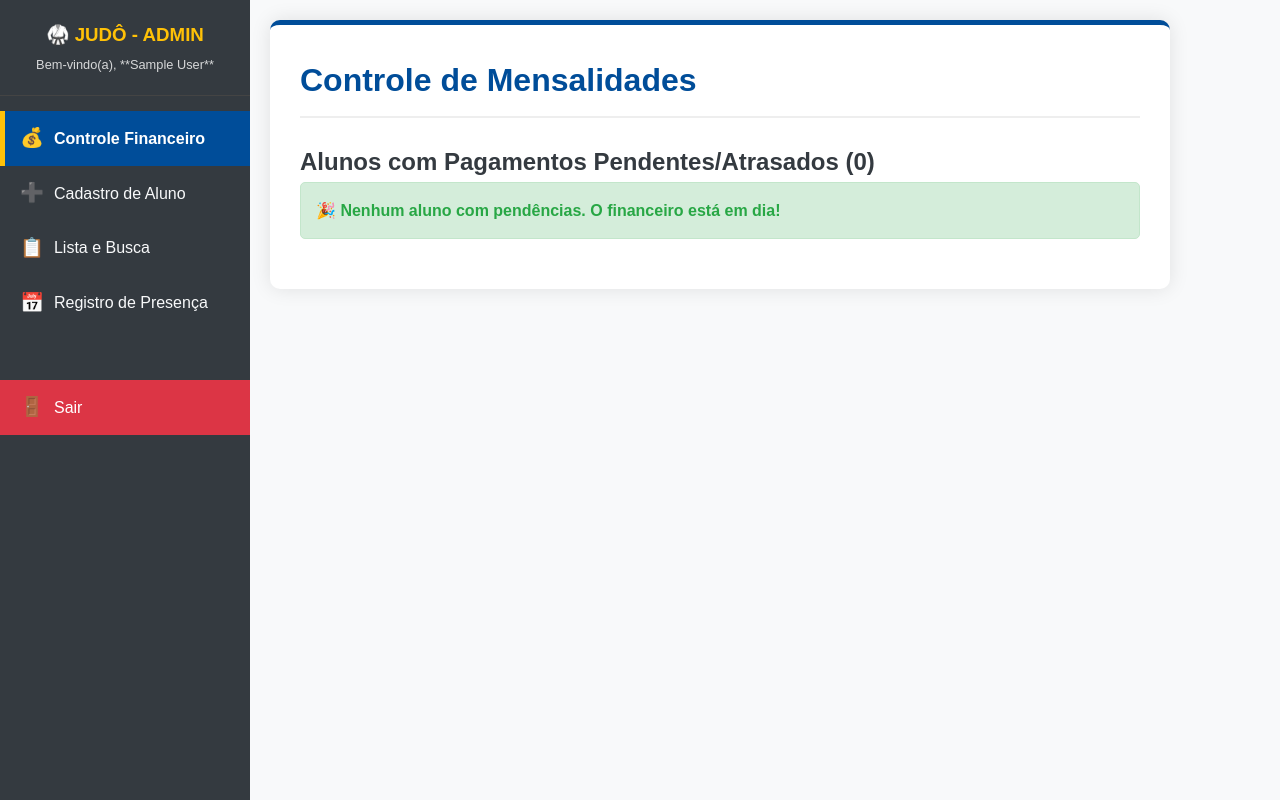
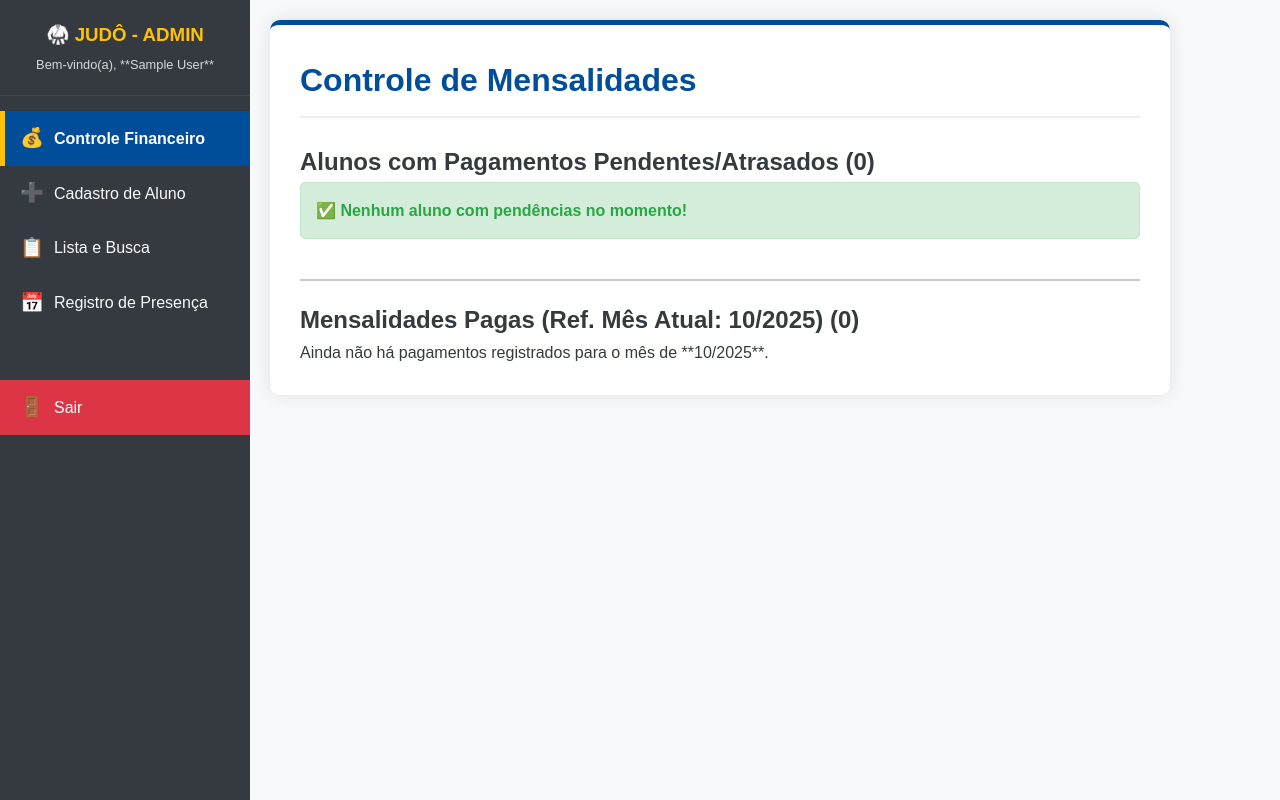
Before and after one commit to juanbalaquente/sistema-judo-academia, a PHP site: page /financeiro.php in a window 1280 px wide. Run offline with PHP 8.4, Linux system fonts and the light colour scheme; the visitor is signed in with stand-in values (Sample User, id 1); tables that the repository leaves empty or names only in its code hold one stand-in row (values such as "Sample post").

Commit message:
Oct 7, 2025, 11:39 PM

```diff
--- a/financeiro.php
+++ b/financeiro.php
@@ -1,13 +1,15 @@
 <?php
 // =================================================================
-// LÓGICA PHP: PAINEL FINANCEIRO E LISTAGEM DE PENDÊNCIAS
+// LÓGICA PHP: PAINEL FINANCEIRO E LISTAGEM DE PENDÊNCIAS E PAGOS
 // =================================================================
 require 'includes/auth_check.php';
 require 'includes/db_connect.php';
 
 $message = '';
 $pendencias = [];
+$pagos = []; // NOVO: Array para armazenar os pagamentos quitados
 $hoje = date('Y-m-d');
+$mes_atual = date('Y-m-01'); // Início do mês atual (para filtragem)
 
 // Variáveis para lançamento rápido de pagamento
 $aluno_id_lancamento = filter_input(INPUT_POST, 'aluno_id_lancamento', FILTER_SANITIZE_NUMBER_INT);
@@ -16,10 +18,10 @@ $data_vencimento_lancamento = filter_input(INPUT_POST, 'data_vencimento_lancamen
 // 1. PROCESSAMENTO RÁPIDO DE PAGAMENTO (Se o formulário for submetido)
 if ($_SERVER["REQUEST_METHOD"] == "POST" && $aluno_id_lancamento && $data_vencimento_lancamento) {
     try {
-        $valor_mensal = 100.00; // Valor Padrão. Em um sistema completo, isso viria da tabela 'alunos'.
+        $valor_mensal = 100.00; // Valor Padrão.
         $registrado_por = $_SESSION['username'] ?? 'Sistema';
 
-        // 1.1. Atualiza o status de PENDENTE/ATRASADO para PAGO
+        // 1.1. Tenta atualizar um status PENDENTE/ATRASADO para PAGO
         $sql = "UPDATE mensalidades SET
                     status = 'pago',
                     data_pagamento = :hoje,
@@ -55,7 +57,6 @@ if ($_SERVER["REQUEST_METHOD"] == "POST" && $aluno_id_lancamento && $data_vencim
 
 
     } catch (Exception $e) {
-        // Erro 23000 (Duplicate entry) pode ocorrer se a mensalidade já foi paga.
         if ($e->getCode() == 23000) {
             $message = '<p class="error">Atenção: Esta mensalidade já foi registrada como paga!</p>';
         } else {
@@ -64,13 +65,9 @@ if ($_SERVER["REQUEST_METHOD"] == "POST" && $aluno_id_lancamento && $data_vencim
     }
 }
 
-// 2. BUSCA GERAL DE ALUNOS COM PENDÊNCIAS
+// 2. BUSCA GERAL DE ALUNOS COM PENDÊNCIAS E PAGOS
 try {
-    // 2.1. Lógica para garantir que a mensalidade do mês atual e o anterior estão registradas (simulação de cobrança)
-    // Em um sistema completo, isso seria um CRON JOB, mas aqui vamos simular.
-    $mes_atual = date('Y-m-01');
-    $mes_anterior = date('Y-m-01', strtotime('-1 month'));
-
+    // 2.1. Lógica para simular a criação automática dos registros do mês (Se não existirem)
     $pdo->exec("
         INSERT IGNORE INTO mensalidades (aluno_id, valor, data_vencimento, status)
         SELECT id, 100.00, '{$mes_atual}', 'pendente' FROM alunos
@@ -103,8 +100,24 @@ try {
     $stmt_pendencias = $pdo->query($sql_pendencias);
     $pendencias = $stmt_pendencias->fetchAll();
 
+    // 2.3. NOVO: Busca Alunos com Pagamentos PAGOS para o MÊS ATUAL
+    $sql_pagos = "
+        SELECT
+            a.nome,
+            m.valor,
+            m.data_pagamento,
+            m.data_vencimento
+        FROM alunos a
+        JOIN mensalidades m ON a.id = m.aluno_id
+        WHERE m.status = 'pago' AND m.data_vencimento = '{$mes_atual}'
+        ORDER BY a.nome ASC
+    ";
+    $stmt_pagos = $pdo->query($sql_pagos);
+    $pagos = $stmt_pagos->fetchAll();
+
+
 } catch (Exception $e) {
-    $message = '<p class="error">Erro ao carregar pendências: ' . $e->getMessage() . '</p>';
+    $message = '<p class="error">Erro ao carregar dados financeiros: ' . $e->getMessage() . '</p>';
 }
 
 ?>
@@ -121,7 +134,12 @@ try {
         background-color: #f39c12;
     }
 
-    /* Amarelo/Laranja para Finanças */
+    /* Laranja para Finanças */
+    .tabela-pagos th {
+        background-color: #27ae60;
+    }
+
+    /* Verde para Pagos */
     .status-atrasado {
         background-color: #f8d7da;
         color: var(--color-danger);
@@ -134,10 +152,21 @@ try {
         font-weight: bold;
     }
 
+    .status-pago {
+        background-color: #d4edda;
+        color: #155724;
+    }
+
     .form-pagar {
         margin: 0;
         padding: 0;
         display: inline;
+    }
+
+    .section-separator {
+        margin-top: 40px;
+        padding-top: 20px;
+        border-top: 2px solid #ccc;
     }
     </style>
 </head>
@@ -190,8 +219,39 @@ try {
                     </tbody>
                 </table>
                 <?php else: ?>
-                <p class="success">🎉 Nenhum aluno com pendências. O financeiro está em dia!</p>
+                <p class="success">✅ Nenhum aluno com pendências no momento!</p>
                 <?php endif; ?>
+
+                <div class="section-separator">
+                    <h2>Mensalidades Pagas (Ref. Mês Atual: <?php echo date('m/Y'); ?>) (<?php echo count($pagos); ?>)
+                    </h2>
+
+                    <?php if (count($pagos) > 0): ?>
+                    <table class="tabela-alunos tabela-pagos">
+                        <thead>
+                            <tr>
+                                <th>Aluno</th>
+                                <th>Valor (R$)</th>
+                                <th>Data Pagamento</th>
+                                <th>Mês de Referência</th>
+                            </tr>
+                        </thead>
+                        <tbody>
+                            <?php foreach ($pagos as $pago): ?>
+                            <tr class="status-pago">
+                                <td><?php echo htmlspecialchars($pago['nome']); ?></td>
+                                <td><?php echo number_format($pago['valor'], 2, ',', '.'); ?></td>
+                                <td><?php echo date('d/m/Y', strtotime($pago['data_pagamento'])); ?></td>
+                                <td><?php echo date('m/Y', strtotime($pago['data_vencimento'])); ?></td>
+                            </tr>
+                            <?php endforeach; ?>
+                        </tbody>
+                    </table>
+                    <?php else: ?>
+                    <p class="info">Ainda não há pagamentos registrados para o mês de **<?php echo date('m/Y'); ?>**.
+                    </p>
+                    <?php endif; ?>
+                </div>
 
             </div>
         </div>
```
